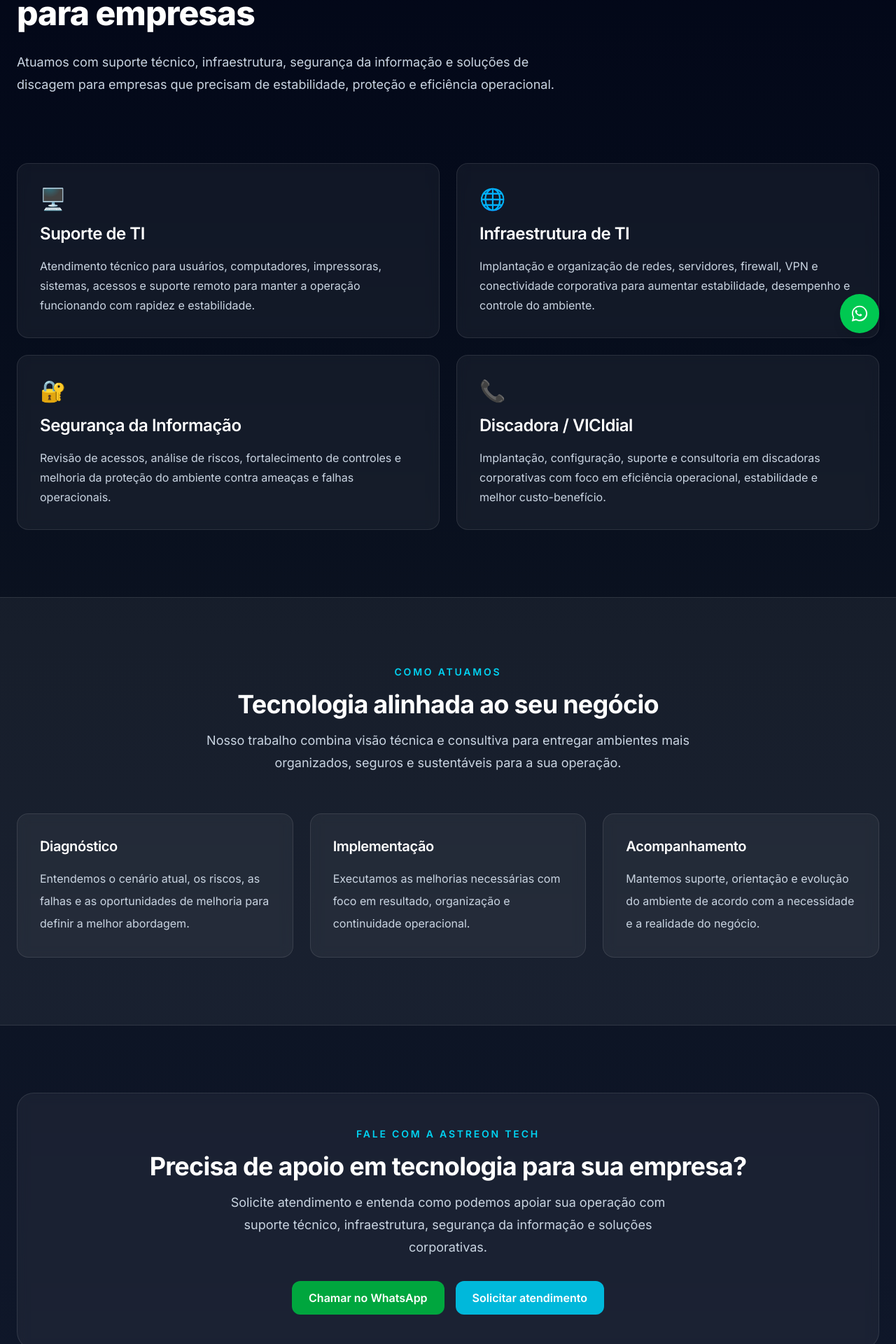
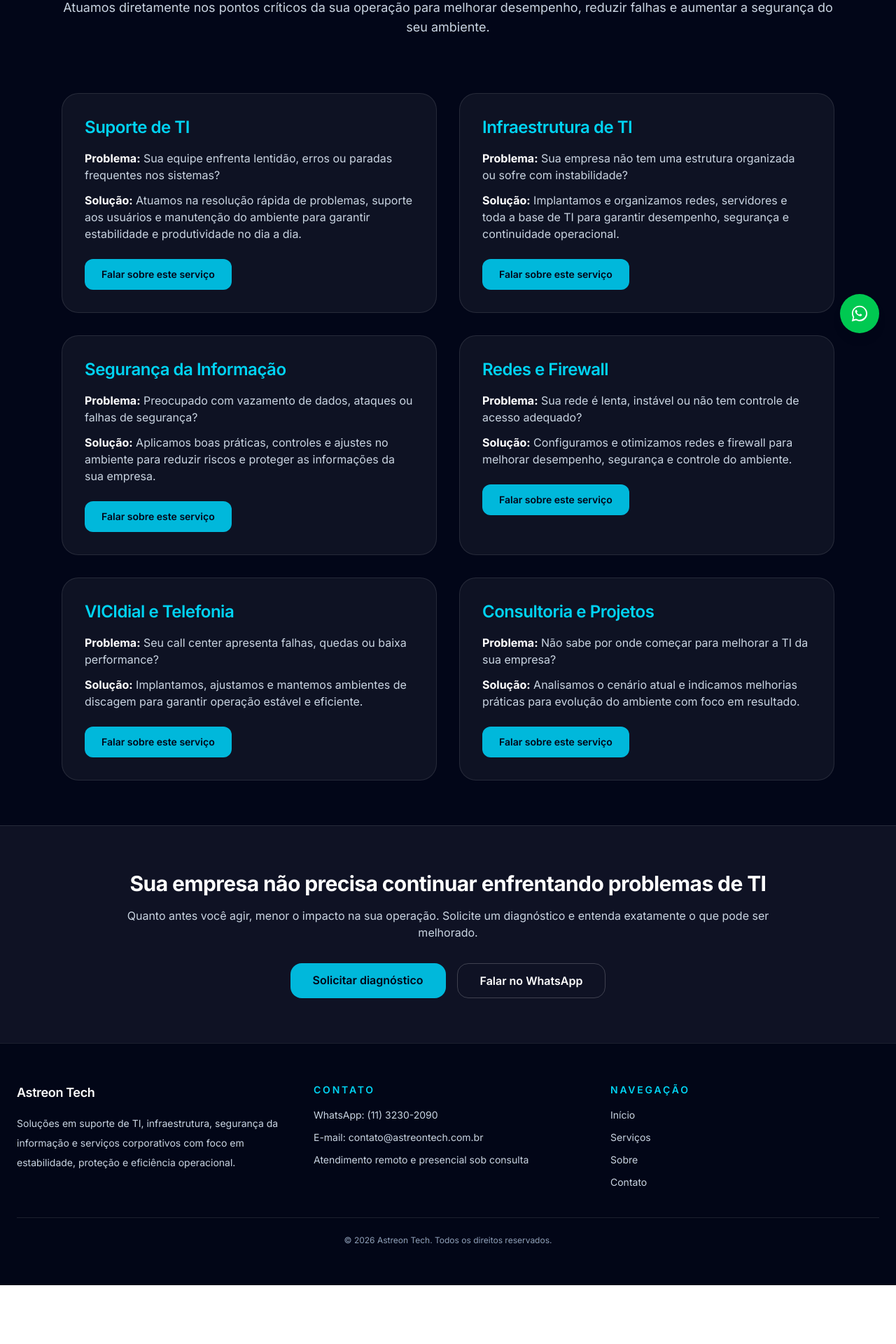
Before and after one commit to Tafhareo/astreon-tech-site, a Next.js app: page /servicos in a window 1280 px wide. Shown: the part 300-2220 px from the top of the page at 70% size. After the commit the page ends 2136 px from the top, so only its background shows below. Built offline with nearby package versions, Linux system fonts and the light colour scheme.

Commit message:
Melhora pagina de servicos com foco em conversao

```diff
--- a/app/servicos/page.tsx
+++ b/app/servicos/page.tsx
@@ -1,161 +1,133 @@
 import Link from "next/link";
-import FadeIn from "@/components/FadeIn";
 
-const servicos = [
+export default function Servicos() {
+  const whatsappLink =
+    "https://wa.me/551132302090?text=Ol%C3%A1%2C%20vi%20os%20servi%C3%A7os%20da%20Astreon%20Tech%20e%20quero%20entender%20como%20podem%20me%20ajudar.";
+
+  const services = [
     {
-    icon: "🖥️",
       title: "Suporte de TI",
-    desc: "Atendimento técnico para usuários, computadores, impressoras, sistemas, acessos e suporte remoto para manter a operação funcionando com rapidez e estabilidade.",
+      problem:
+        "Sua equipe enfrenta lentidão, erros ou paradas frequentes nos sistemas?",
+      solution:
+        "Atuamos na resolução rápida de problemas, suporte aos usuários e manutenção do ambiente para garantir estabilidade e produtividade no dia a dia.",
     },
     {
-    icon: "🌐",
       title: "Infraestrutura de TI",
-    desc: "Implantação e organização de redes, servidores, firewall, VPN e conectividade corporativa para aumentar estabilidade, desempenho e controle do ambiente.",
+      problem:
+        "Sua empresa não tem uma estrutura organizada ou sofre com instabilidade?",
+      solution:
+        "Implantamos e organizamos redes, servidores e toda a base de TI para garantir desempenho, segurança e continuidade operacional.",
     },
     {
-    icon: "🔐",
       title: "Segurança da Informação",
-    desc: "Revisão de acessos, análise de riscos, fortalecimento de controles e melhoria da proteção do ambiente contra ameaças e falhas operacionais.",
+      problem:
+        "Preocupado com vazamento de dados, ataques ou falhas de segurança?",
+      solution:
+        "Aplicamos boas práticas, controles e ajustes no ambiente para reduzir riscos e proteger as informações da sua empresa.",
     },
     {
-    icon: "📞",
-    title: "Discadora / VICIdial",
-    desc: "Implantação, configuração, suporte e consultoria em discadoras corporativas com foco em eficiência operacional, estabilidade e melhor custo-benefício.",
+      title: "Redes e Firewall",
+      problem:
+        "Sua rede é lenta, instável ou não tem controle de acesso adequado?",
+      solution:
+        "Configuramos e otimizamos redes e firewall para melhorar desempenho, segurança e controle do ambiente.",
+    },
+    {
+      title: "VICIdial e Telefonia",
+      problem:
+        "Seu call center apresenta falhas, quedas ou baixa performance?",
+      solution:
+        "Implantamos, ajustamos e mantemos ambientes de discagem para garantir operação estável e eficiente.",
+    },
+    {
+      title: "Consultoria e Projetos",
+      problem:
+        "Não sabe por onde começar para melhorar a TI da sua empresa?",
+      solution:
+        "Analisamos o cenário atual e indicamos melhorias práticas para evolução do ambiente com foco em resultado.",
     },
   ];
 
-const etapas = [
-  {
-    title: "Diagnóstico",
-    desc: "Entendemos o cenário atual, os riscos, as falhas e as oportunidades de melhoria para definir a melhor abordagem.",
-  },
-  {
-    title: "Implementação",
-    desc: "Executamos as melhorias necessárias com foco em resultado, organização e continuidade operacional.",
-  },
-  {
-    title: "Acompanhamento",
-    desc: "Mantemos suporte, orientação e evolução do ambiente de acordo com a necessidade e a realidade do negócio.",
-  },
-];
+  return (
+    <main className="bg-slate-950 text-white">
+      {/* HERO */}
+      <section className="mx-auto max-w-6xl px-6 py-20 text-center">
+        <h1 className="text-4xl font-bold md:text-5xl">
+          Serviços de TI pensados para resolver problemas reais da sua empresa
+        </h1>
 
-export default function ServicosPage() {
-  return (
-    <main className="min-h-screen bg-gradient-to-b from-[#020617] via-[#0b1220] to-[#0f172a] text-white">
-      <section className="mx-auto max-w-7xl px-6 py-24">
-        <FadeIn>
-          <div className="max-w-4xl">
-            <p className="text-sm font-semibold uppercase tracking-[0.2em] text-cyan-400">
-              Serviços
+        <p className="mt-6 text-lg text-slate-300">
+          Atuamos diretamente nos pontos críticos da sua operação para melhorar
+          desempenho, reduzir falhas e aumentar a segurança do seu ambiente.
+        </p>
+      </section>
+
+      {/* LISTA DE SERVIÇOS */}
+      <section className="mx-auto max-w-6xl px-6 pb-16">
+        <div className="grid gap-8 md:grid-cols-2">
+          {services.map((service) => (
+            <div
+              key={service.title}
+              className="rounded-3xl border border-white/10 bg-white/5 p-8"
+            >
+              <h2 className="text-2xl font-semibold text-cyan-400">
+                {service.title}
+              </h2>
+
+              <p className="mt-4 text-slate-300">
+                <strong className="text-white">Problema:</strong>{" "}
+                {service.problem}
               </p>
 
-            <h1 className="mt-4 text-4xl font-extrabold leading-tight md:text-5xl">
-              Soluções completas em tecnologia para empresas
-            </h1>
+              <p className="mt-3 text-slate-300">
+                <strong className="text-white">Solução:</strong>{" "}
+                {service.solution}
+              </p>
 
-            <p className="mt-6 max-w-3xl text-lg leading-8 text-slate-300">
-              Atuamos com suporte técnico, infraestrutura, segurança da
-              informação e soluções de discagem para empresas que precisam de
-              estabilidade, proteção e eficiência operacional.
-            </p>
+              <a
+                href={whatsappLink}
+                target="_blank"
+                rel="noopener noreferrer"
+                className="mt-6 inline-block rounded-xl bg-cyan-500 px-6 py-3 text-sm font-semibold text-slate-950 transition hover:bg-cyan-400"
+              >
+                Falar sobre este serviço
+              </a>
             </div>
-        </FadeIn>
-      </section>
-
-      <section className="mx-auto max-w-7xl px-6 pb-24">
-        <div className="grid gap-6 md:grid-cols-2">
-          {servicos.map((item, i) => (
-            <FadeIn key={i} delay={i * 0.08}>
-              <div className="flex h-full flex-col rounded-2xl border border-white/10 bg-white/5 p-8 backdrop-blur-sm transition duration-300 hover:-translate-y-1 hover:bg-white/10 hover:shadow-lg">
-                <div className="text-3xl">{item.icon}</div>
-
-                <h2 className="mt-4 text-2xl font-semibold text-white">
-                  {item.title}
-                </h2>
-
-                <p className="mt-4 text-base leading-7 text-slate-300">
-                  {item.desc}
-                </p>
-              </div>
-            </FadeIn>
           ))}
         </div>
       </section>
 
-      <section className="border-y border-white/10 bg-white/5">
-        <div className="mx-auto max-w-7xl px-6 py-24">
-          <FadeIn>
-            <div className="mx-auto max-w-3xl text-center">
-              <p className="text-sm font-semibold uppercase tracking-[0.2em] text-cyan-400">
-                Como atuamos
+      {/* CTA FINAL */}
+      <section className="border-t border-white/10 bg-white/5">
+        <div className="mx-auto max-w-5xl px-6 py-16 text-center">
+          <h2 className="text-3xl font-bold">
+            Sua empresa não precisa continuar enfrentando problemas de TI
+          </h2>
+
+          <p className="mt-4 text-slate-300">
+            Quanto antes você agir, menor o impacto na sua operação. Solicite um
+            diagnóstico e entenda exatamente o que pode ser melhorado.
           </p>
 
-              <h2 className="mt-4 text-3xl font-bold tracking-tight md:text-4xl">
-                Tecnologia alinhada ao seu negócio
-              </h2>
+          <div className="mt-8 flex flex-col gap-4 sm:flex-row sm:justify-center">
+            <Link
+              href="/contato"
+              className="rounded-2xl bg-cyan-500 px-8 py-3 font-semibold text-slate-950 transition hover:bg-cyan-400"
+            >
+              Solicitar diagnóstico
+            </Link>
 
-              <p className="mt-4 text-lg leading-8 text-slate-300">
-                Nosso trabalho combina visão técnica e consultiva para entregar
-                ambientes mais organizados, seguros e sustentáveis para a sua
-                operação.
-              </p>
-            </div>
-          </FadeIn>
-
-          <div className="mt-14 grid gap-6 md:grid-cols-3">
-            {etapas.map((item, i) => (
-              <FadeIn key={i} delay={i * 0.08}>
-                <div className="flex h-full flex-col rounded-2xl border border-white/10 bg-white/5 p-8 backdrop-blur-sm transition duration-300 hover:-translate-y-1 hover:bg-white/10 hover:shadow-lg">
-                  <h3 className="text-xl font-semibold text-white">
-                    {item.title}
-                  </h3>
-
-                  <p className="mt-4 text-base leading-8 text-slate-300">
-                    {item.desc}
-                  </p>
-                </div>
-              </FadeIn>
-            ))}
+            <a
+              href={whatsappLink}
+              target="_blank"
+              rel="noopener noreferrer"
+              className="rounded-2xl border border-white/20 px-8 py-3 font-semibold text-white transition hover:bg-white/10"
+            >
+              Falar no WhatsApp
+            </a>
           </div>
         </div>
-      </section>
-
-      <section className="mx-auto max-w-7xl px-6 py-24">
-        <FadeIn>
-          <div className="rounded-3xl border border-white/10 bg-white/5 px-8 py-12 text-center backdrop-blur-sm md:px-12">
-            <p className="text-sm font-semibold uppercase tracking-[0.2em] text-cyan-400">
-              Fale com a Astreon Tech
-            </p>
-
-            <h2 className="mt-4 text-3xl font-bold tracking-tight md:text-4xl">
-              Precisa de apoio em tecnologia para sua empresa?
-            </h2>
-
-            <p className="mx-auto mt-4 max-w-2xl text-lg leading-8 text-slate-300">
-              Solicite atendimento e entenda como podemos apoiar sua operação
-              com suporte técnico, infraestrutura, segurança da informação e
-              soluções corporativas.
-            </p>
-
-            <div className="mt-8 flex flex-wrap justify-center gap-4">
-              <a
-                href="https://wa.me/551132302090"
-                target="_blank"
-                rel="noopener noreferrer"
-                className="rounded-xl bg-green-600 px-6 py-3 font-semibold text-white transition duration-300 hover:scale-[1.02] hover:bg-green-700"
-              >
-                Chamar no WhatsApp
-              </a>
-
-              <Link
-                href="/contato"
-                className="rounded-xl bg-cyan-500 px-6 py-3 font-semibold text-white transition duration-300 hover:scale-[1.02] hover:bg-cyan-600"
-              >
-                Solicitar atendimento
-              </Link>
-            </div>
-          </div>
-        </FadeIn>
       </section>
     </main>
   );
```
Lines whose indentation alone changed are shown as unchanged.
